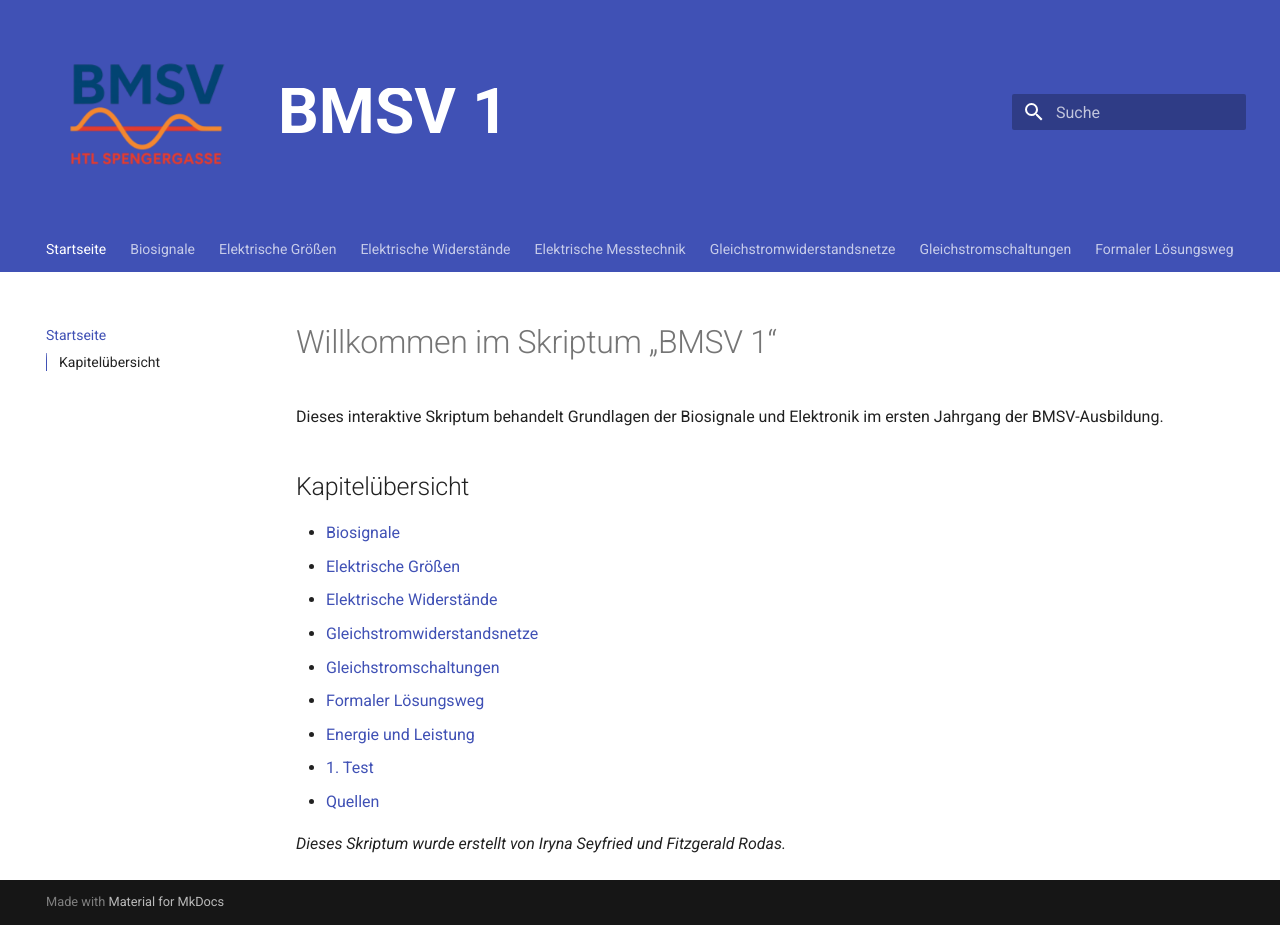
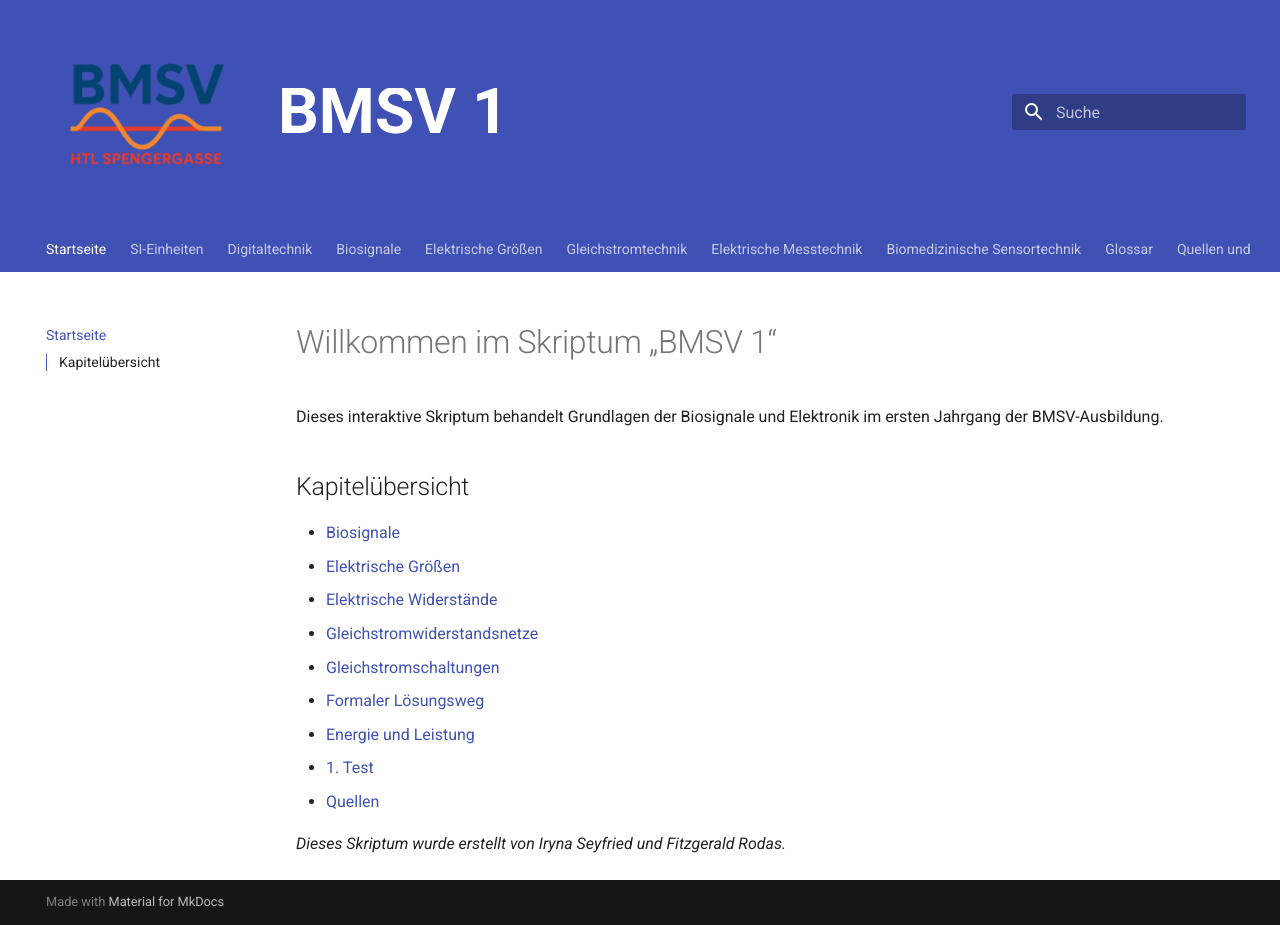
Before and after one commit to nicfitz123/BMSV1, an MkDocs documentation site: the page built from docs/index.md, in a window 1280 px wide. Built offline with MkDocs 1.6.1 and Material for MkDocs 9.7.7, drawn with Linux system fonts in a browser that asks for light colours; some of the changed lines change nothing that is shown.

Commit message:
Vollständige Navigation wiederhergestellt mit allen Kapiteln

```diff
--- a/mkdocs.yml
+++ b/mkdocs.yml
@@ -3,19 +3,43 @@ site_description: Skriptum by Iryna Seifried und Fitzgerald Rodas
 
 nav:
   - Startseite: index.md
-  - Biosignale: biosignale.md
-  - Elektrische Größen: elektrische-groessen.md
-  - Elektrische Widerstände: elektrische-widerstaende.md
+  - SI-Einheiten:
+      - Einleitung: si-einheiten/einleitung.md
+      - SI-Basiseinheiten: si-einheiten/basiseinheiten.md
+      - Abgeleitete Einheiten: si-einheiten/abgeleitete-einheiten.md
+      - SI-Vorsilben: si-einheiten/vorsilben.md
+      - Wissenschaftliche Notation: si-einheiten/wissenschaftliche-notation.md
+      - Übungsaufgabe: si-einheiten/aufgabe1.md
+      - Anwendungen: si-einheiten/anwendungen.md
+      - Schreibweise: si-einheiten/schreibweise.md
+      - Beispiel: si-einheiten/biosignal-beispiel.md
+      - Praktische Beispiele: si-einheiten/aufgabe2.md
+  - Digitaltechnik:
+      - Zahlensysteme: digitaltechnik/zahlensysteme.md
+      - Logik & Wahrheitstabellen: digitaltechnik/logik.md
+  - Biosignale:
+      - Grundlagen: biosignale/basics.md
+      - Physiologie: biosignale/physiologie.md
+      - Klassifikation: biosignale/klassifikation.md
+      - Messkette: biosignale/messkette.md
+  - Elektrische Größen:
+      - Einleitung: elektrische-groessen/eg-einleitung.md
+      - Ladung, Strom, Spannung: elektrische-groessen/eg-groessen.md
+      - Energie und Leistung: elektrische-groessen/eg-energie-und-leistung.md
+      - Elektrische Leiter: elektrische-groessen/eg-leiter.md
+  - Gleichstromtechnik:
+      - Elektrische Widerstände: gleichstromtechnik/elektrische-widerstaende.md
+      - Widerstandsnetze: gleichstromtechnik/widerstandsnetze.md
+      - Gleichstromschaltungen: gleichstromtechnik/gleichstromschaltungen.md
+      - Formale Lösungswege: gleichstromtechnik/formaler-loesungsweg.md
   - Elektrische Messtechnik:
       - Messverfahren: messverfahren.md
       - Überlagerungsprinzip: ueberlagerungsprinzip.md
-  - Gleichstromwiderstandsnetze: gleichstromwiderstandsnetze.md
-  - Gleichstromschaltungen: gleichstromschaltungen.md
-  - Formaler Lösungsweg: formaler-loesungsweg.md
-  - Energie und Leistung: energie-und-leistung.md
   - Biomedizinische Sensortechnik: sensoren.md
+  - Glossar: glossar.md
+  - Quellen und Links: quellen.md
+  - Über: about.md
   - 1. Test: test-1.md
-  - Quellen: quellen.md
 
 theme:
   name: material
@@ -46,7 +70,6 @@ markdown_extensions:
       generic: true
   - attr_list
 
-
 extra_css:
   - stylesheets/logo.css
 
```
